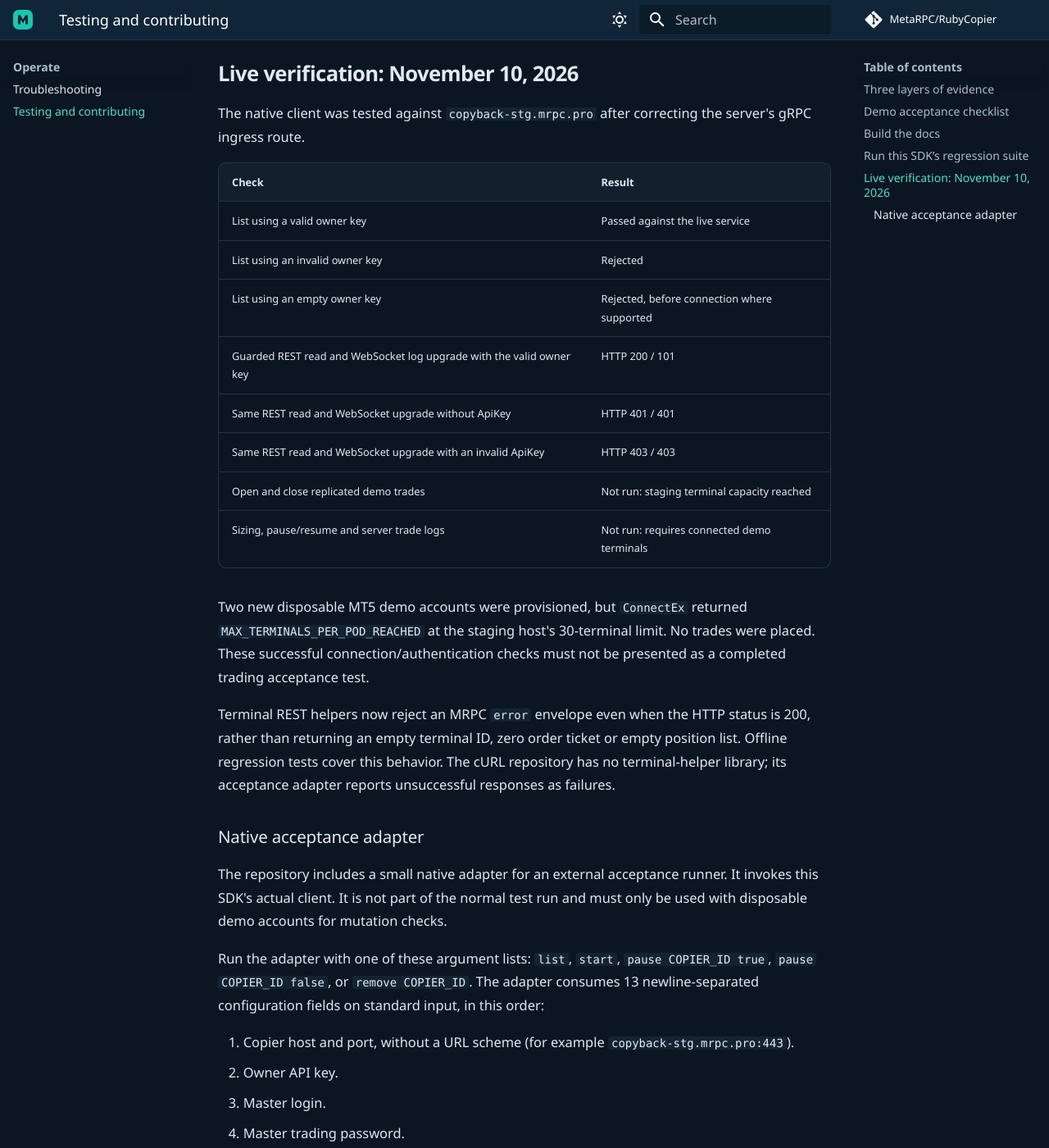
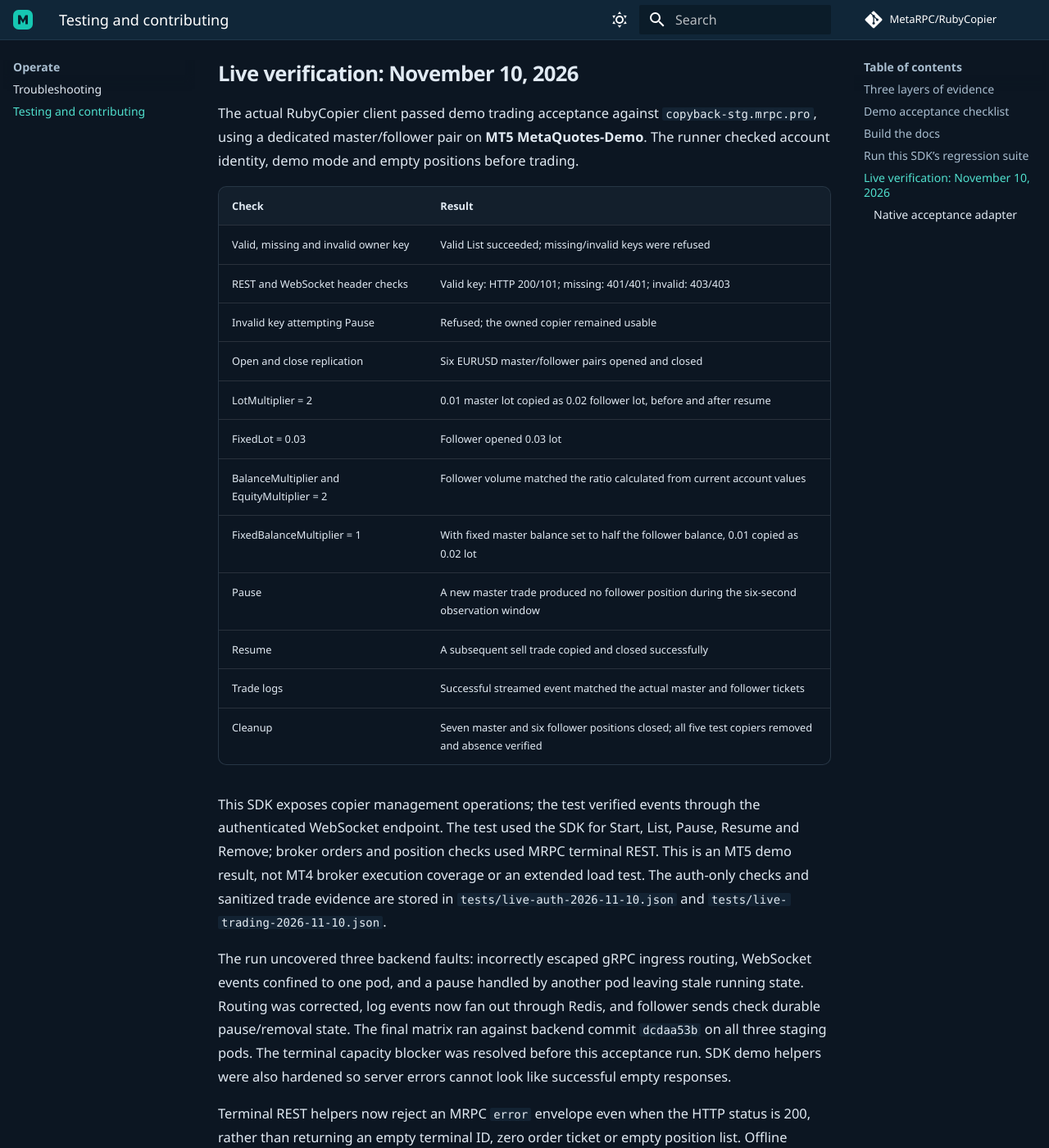
Before and after one commit to MetaRPC/RubyCopier, an MkDocs documentation site: the page built from docs/testing.md, in a window 1280 px wide and 1400 px high, scrolled down 1558 px. Shown: the whole window at 82% size. Built offline with MkDocs 1.6.1 and Material for MkDocs 9.7.7, drawn with Linux system fonts in a browser that asks for light colours; comment, search, counter and statistics services are not loaded; some of the changed text lies outside the part shown.

Commit message:
Verify demo trading lifecycle and publish live acceptance evidence

````diff
--- a/docs/testing.md
+++ b/docs/testing.md
@@ -35,24 +35,30 @@
 bundle exec ruby -Itest test/contract_test.rb
 ```
 
-The November 10 audit passed the SDK build/tests and strict documentation/link checks in GitHub Actions. Tests cover the implemented transport, key validation and relevant regression cases; they are not a claim that live broker replication was performed.
+The November 10 audit passed the SDK build/tests and strict documentation/link checks in GitHub Actions. Offline tests cover transport, key validation and relevant regressions. The separate live acceptance results below verify broker replication.
 
 ## Live verification: November 10, 2026
 
-The native client was tested against `copyback-stg.mrpc.pro` after correcting the server's gRPC ingress route.
+The actual RubyCopier client passed demo trading acceptance against `copyback-stg.mrpc.pro`, using a dedicated master/follower pair on **MT5 MetaQuotes-Demo**. The runner checked account identity, demo mode and empty positions before trading.
 
 | Check | Result |
 |---|---|
-| List using a valid owner key | Passed against the live service |
-| List using an invalid owner key | Rejected |
-| List using an empty owner key | Rejected, before connection where supported |
-| Guarded REST read and WebSocket log upgrade with the valid owner key | HTTP 200 / 101 |
-| Same REST read and WebSocket upgrade without ApiKey | HTTP 401 / 401 |
-| Same REST read and WebSocket upgrade with an invalid ApiKey | HTTP 403 / 403 |
-| Open and close replicated demo trades | Not run: staging terminal capacity reached |
-| Sizing, pause/resume and server trade logs | Not run: requires connected demo terminals |
+| Valid, missing and invalid owner key | Valid List succeeded; missing/invalid keys were refused |
+| REST and WebSocket header checks | Valid key: HTTP 200/101; missing: 401/401; invalid: 403/403 |
+| Invalid key attempting Pause | Refused; the owned copier remained usable |
+| Open and close replication | Six EURUSD master/follower pairs opened and closed |
+| LotMultiplier = 2 | 0.01 master lot copied as 0.02 follower lot, before and after resume |
+| FixedLot = 0.03 | Follower opened 0.03 lot |
+| BalanceMultiplier and EquityMultiplier = 2 | Follower volume matched the ratio calculated from current account values |
+| FixedBalanceMultiplier = 1 | With fixed master balance set to half the follower balance, 0.01 copied as 0.02 lot |
+| Pause | A new master trade produced no follower position during the six-second observation window |
+| Resume | A subsequent sell trade copied and closed successfully |
+| Trade logs | Successful streamed event matched the actual master and follower tickets |
+| Cleanup | Seven master and six follower positions closed; all five test copiers removed and absence verified |
 
-Two new disposable MT5 demo accounts were provisioned, but `ConnectEx` returned `MAX_TERMINALS_PER_POD_REACHED` at the staging host's 30-terminal limit. No trades were placed. These successful connection/authentication checks must not be presented as a completed trading acceptance test.
+This SDK exposes copier management operations; the test verified events through the authenticated WebSocket endpoint. The test used the SDK for Start, List, Pause, Resume and Remove; broker orders and position checks used MRPC terminal REST. This is an MT5 demo result, not MT4 broker execution coverage or an extended load test. The auth-only checks and sanitized trade evidence are stored in `tests/live-auth-2026-11-10.json` and `tests/live-trading-2026-11-10.json`.
+
+The run uncovered three backend faults: incorrectly escaped gRPC ingress routing, WebSocket events confined to one pod, and a pause handled by another pod leaving stale running state. Routing was corrected, log events now fan out through Redis, and follower sends check durable pause/removal state. The final matrix ran against backend commit `dcdaa53b` on all three staging pods. The terminal capacity blocker was resolved before this acceptance run. SDK demo helpers were also hardened so server errors cannot look like successful empty responses.
 
 Terminal REST helpers now reject an MRPC `error` envelope even when the HTTP status is 200, rather than returning an empty terminal ID, zero order ticket or empty position list. Offline regression tests cover this behavior. The cURL repository has no terminal-helper library; its acceptance adapter reports unsuccessful responses as failures.
 
````
Also changed, not shown: 2 other files.
